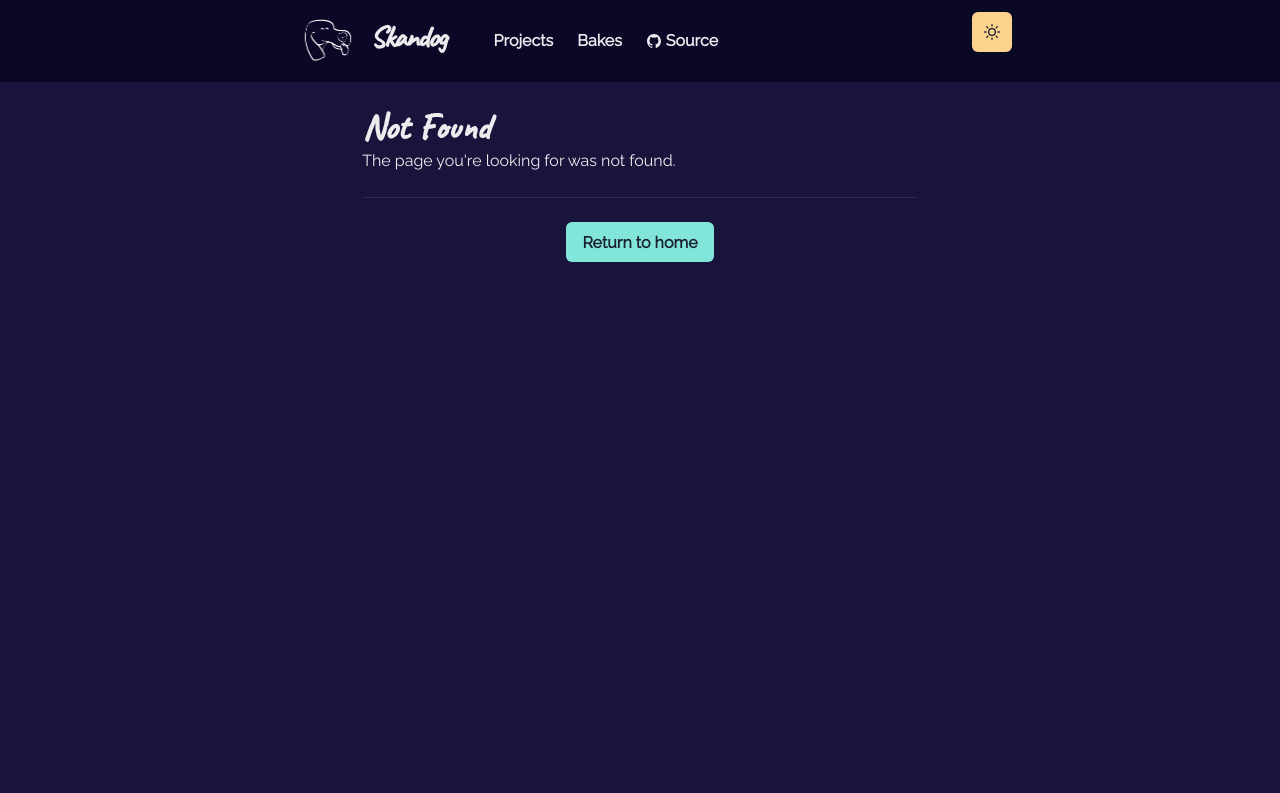
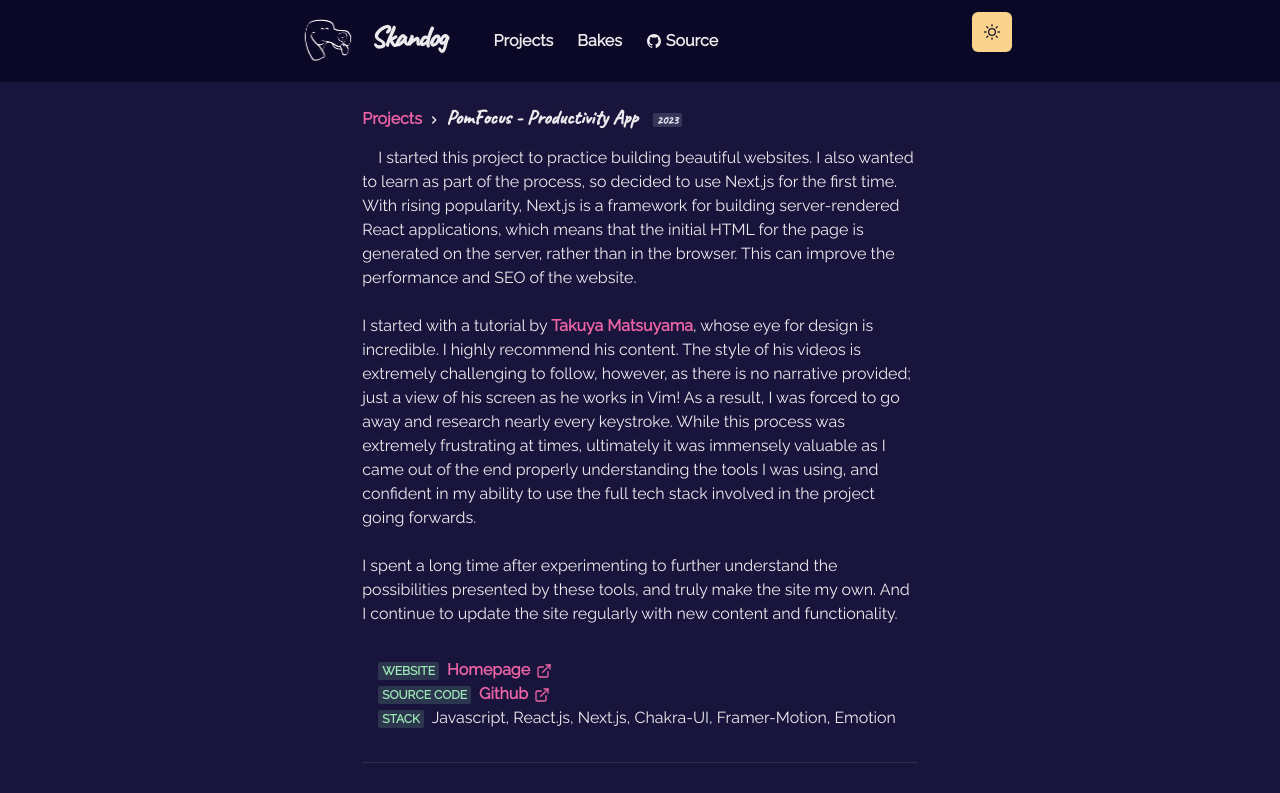
Before and after one commit to skandog/p, a Next.js app: page /projects/pomfocus in a window 1280 px wide. Before the commit this address had no page. Shown: the top 793 px of the page. Built offline with nearby package versions, Linux system fonts and the light colour scheme.

Commit message:
setup pomfocus page using skanfolio as a template

```diff
--- /dev/null
+++ b/pages/projects/pomfocus.js
@@ -0,0 +1,84 @@
+import {
+    Container,
+    Badge,
+    Link,
+    List,
+    ListItem,
+    useColorModeValue,
+    Divider
+  } from '@chakra-ui/react'
+  import NextLink from 'next/link'
+  import { ExternalLinkIcon } from '@chakra-ui/icons'
+  import { Title, ProjectImage, Meta } from '../../components/project.js'
+  import P from '../../components/paragraph.js'
+  import Layout from '../../components/layouts/article.js'
+  import skanfolioLight from '../../public/images/projects/skanfolio_light.png'
+  import skanfolioDark from '../../public/images/projects/skanfolio_dark.png'
+
+  const Project = () => {
+    return (
+      <Layout title="Skanfolio">
+        <Container>
+          <Title>
+            PomFocus - Productivity App <Badge ml={'10px'}>2023</Badge>
+          </Title>
+          <P>
+            I started this project to practice building beautiful websites. I also
+            wanted to learn as part of the process, so decided to use Next.js for
+            the first time. With rising popularity, Next.js is a framework for
+            building server-rendered React applications, which means that the
+            initial HTML for the page is generated on the server, rather than in
+            the browser. This can improve the performance and SEO of the website.
+            <br /> <br />I started with a tutorial by
+            <NextLink href="https://twitter.com/craftzdog" passHref>
+              <Link target={'_blank'}> Takuya Matsuyama</Link>
+            </NextLink>
+            , whose eye for design is incredible. I highly recommend his content.
+            The style of his videos is extremely challenging to follow, however,
+            as there is no narrative provided; just a view of his screen as he
+            works in Vim! As a result, I was forced to go away and research nearly
+            every keystroke. While this process was extremely frustrating at
+            times, ultimately it was immensely valuable as I came out of the end
+            properly understanding the tools I was using, and confident in my
+            ability to use the full tech stack involved in the project going
+            forwards.
+            <br />
+            <br />
+            I spent a long time after experimenting to further understand the
+            possibilities presented by these tools, and truly make the site my
+            own. And I continue to update the site regularly with new content and
+            functionality. <br />
+            <br />
+          </P>
+          <List ml={4} my={2}>
+            <ListItem>
+              <Meta>Website</Meta>
+              <Link href="https://p-skandog.vercel.app/" target={'_blank'}>
+                Homepage <ExternalLinkIcon mx={'2px'} />
+              </Link>
+            </ListItem>
+            <ListItem>
+              <Meta>Source Code</Meta>
+              <Link href="https://github.com/skandog/p" target={'_blank'}>
+                Github <ExternalLinkIcon mx={'2px'} />
+              </Link>
+            </ListItem>
+            <ListItem>
+              <Meta>Stack</Meta>
+              <span>
+                Javascript, React.js, Next.js, Chakra-UI, Framer-Motion, Emotion
+              </span>
+            </ListItem>
+          </List>
+          <Divider my={8} />
+
+          <ProjectImage
+            src={useColorModeValue(skanfolioDark.src, skanfolioLight.src)}
+            alt="Portfolio Front Page"
+          />
+        </Container>
+      </Layout>
+    )
+  }
+
+  export default Project
```
